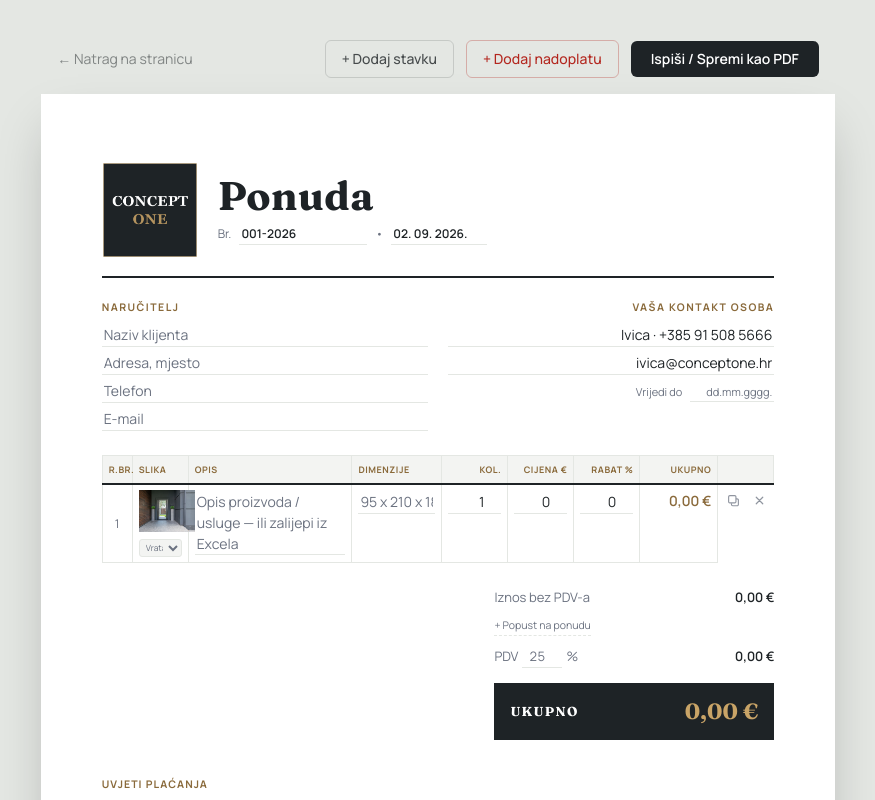
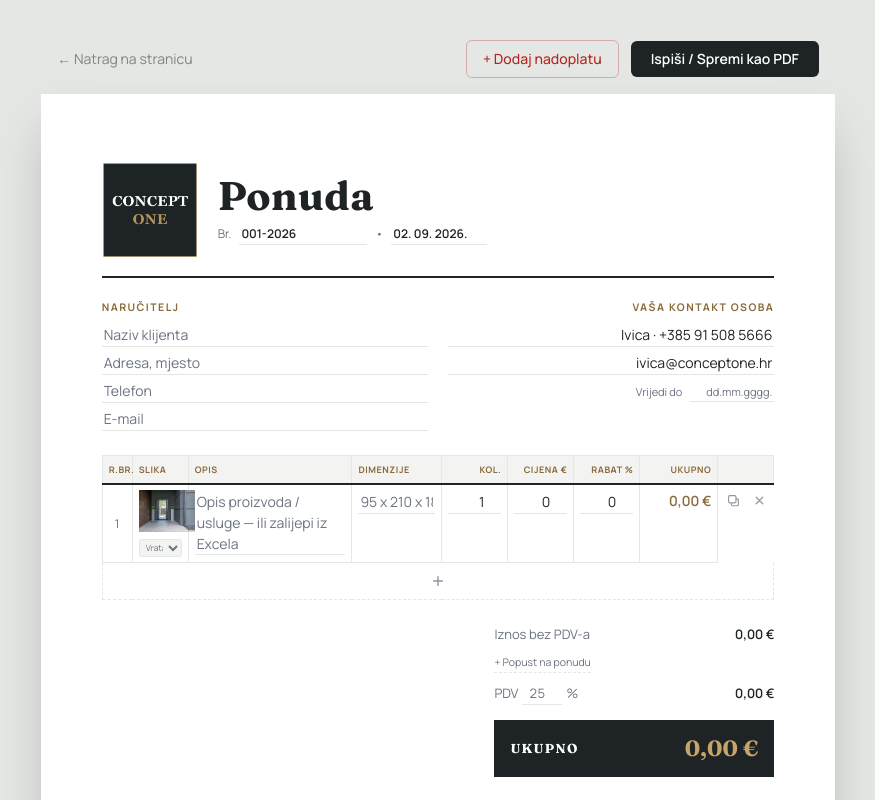
Before and after one commit to Tamara-Codes/concept-one, a Next.js app: page /ponuda in a window 1280 px wide. Shown: the top 800 px of the page, without its empty margins (202-1077 px from the left). Built offline with nearby package versions, Linux system fonts and the light colour scheme; a web font is replaced by a local one.

Commit message:
Replace Dodaj stavku button with an inline + row under the table
More spreadsheet-like: a small + affordance sits directly under the
last item row instead of a toolbar button.

```diff
--- a/src/app/ponuda/PonudaForm.tsx
+++ b/src/app/ponuda/PonudaForm.tsx
@@ -182,12 +182,6 @@ export default function PonudaForm() {
           &larr; Natrag na stranicu
         </a>
         <div className="flex items-center gap-3">
-          <button
-            onClick={addItem}
-            className="text-sm font-medium px-4 py-2 rounded-md border border-co-charcoal/15 text-co-charcoal/80 hover:border-co-accent-dark hover:text-co-accent-dark transition-colors"
-          >
-            + Dodaj stavku
-          </button>
           <button
             onClick={addSurcharge}
             className="text-sm font-medium px-4 py-2 rounded-md border border-[#b3261e]/30 text-[#b3261e] hover:border-[#b3261e] transition-colors"
@@ -452,6 +446,17 @@ export default function PonudaForm() {
               </tr>
             ))}
           </tbody>
+          <tfoot className="no-print">
+            <tr>
+              <td colSpan={9} className="d3-addrow-cell">
+                <button onClick={addItem} className="d3-addrow" aria-label="Dodaj stavku" title="Dodaj stavku">
+                  <svg width="14" height="14" viewBox="0 0 16 16" fill="none">
+                    <path d="M8 3v10M3 8h10" stroke="currentColor" strokeWidth="1.6" strokeLinecap="round" />
+                  </svg>
+                </button>
+              </td>
+            </tr>
+          </tfoot>
         </table>
 
         {/* Totals */}
@@ -794,6 +799,28 @@ export default function PonudaForm() {
         .d3-row-surcharge td {
           background: #fdf3f2;
         }
+        .d3-addrow-cell {
+          border: 1px dashed var(--line) !important;
+          border-top: none !important;
+          padding: 6px !important;
+          text-align: center;
+        }
+        .d3-addrow {
+          width: 24px;
+          height: 24px;
+          display: inline-flex;
+          align-items: center;
+          justify-content: center;
+          border-radius: 6px;
+          color: var(--muted);
+          opacity: 0.75;
+          transition: background-color 0.15s, color 0.15s, opacity 0.15s;
+        }
+        .d3-addrow:hover {
+          opacity: 1;
+          color: var(--accent);
+          background: var(--panel);
+        }
         .d3-total {
           font-weight: 600;
           color: var(--accent);
```
